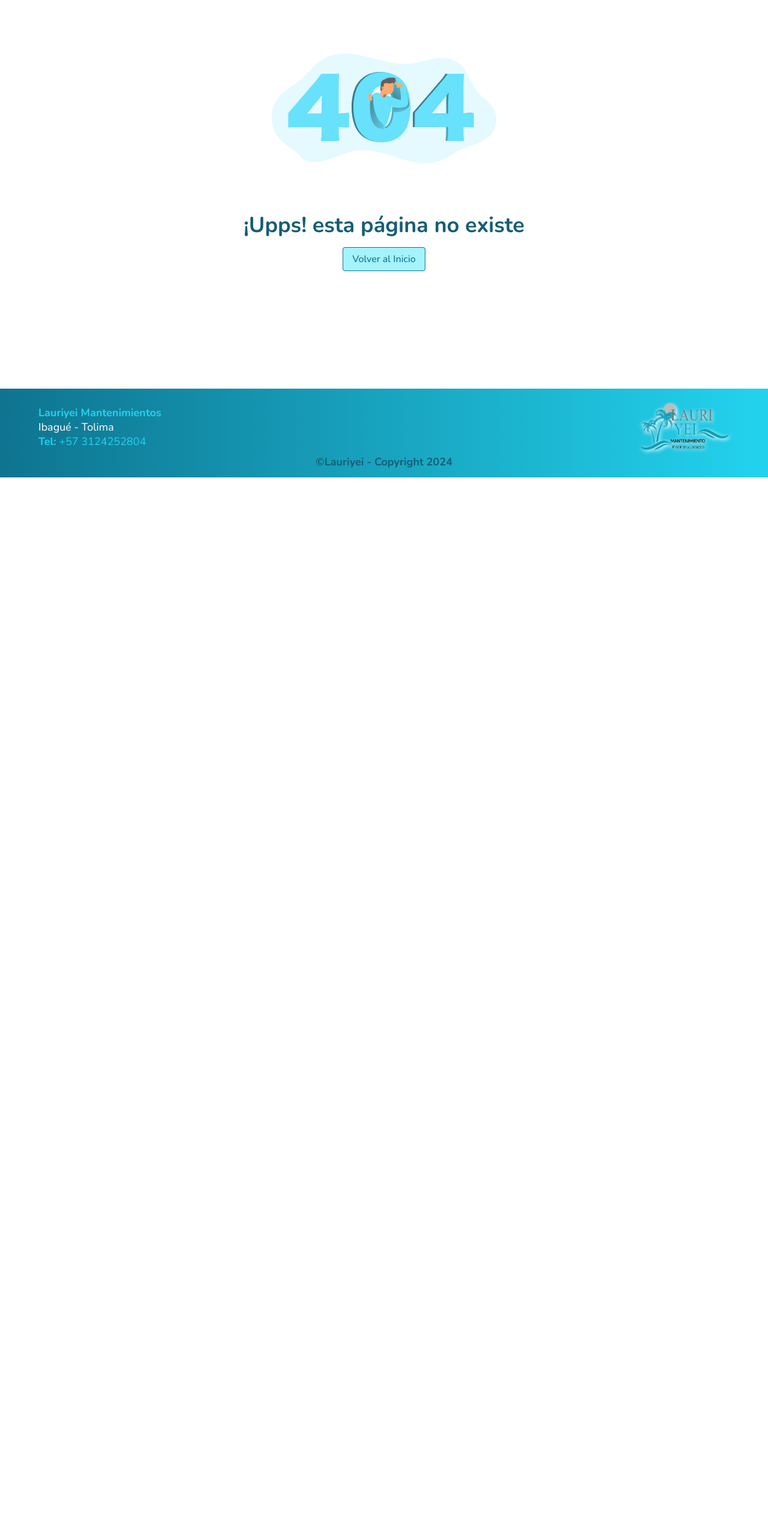
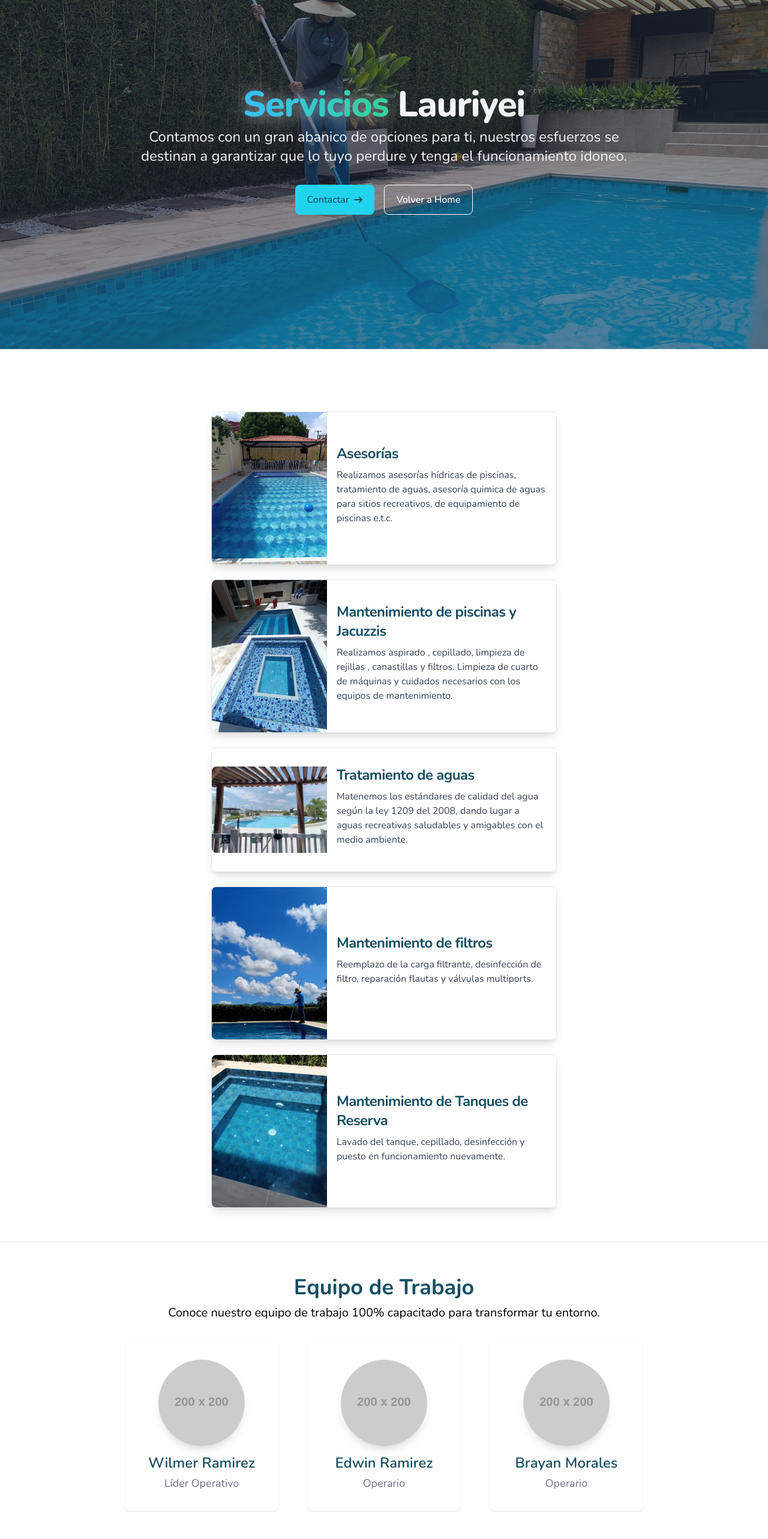
Before and after one commit to sebasmrl/lauriyei, a Next.js app: page /servicios in a window 1280 px wide. Before the commit this address had no page. Shown: the part 160-2726 px from the top of the page at 60% size. Before the commit the page ends 956 px from the top, so only its background shows below. Built offline with nearby package versions, Linux system fonts and the light colour scheme.

Commit message:
Added: Servicios page, EmpoyeeCard component, ServiceCard component, some assets | Modified: Slider component

```diff
--- a/next.config.mjs
+++ b/next.config.mjs
@@ -5,7 +5,15 @@ const nextConfig = {
             {
                 protocol:'https',
                 hostname:'flowbite.s3.amazonaws.com',
-                pathname:'/docs/gallery/masonry/**'
+                pathname:'/docs/**'
+            },
+            {
+                protocol:'https',
+                hostname:'via.placeholder.com',
+            },
+            {
+                protocol:'https',
+                hostname:'placehold.co',
             },
         ]
     }
--- a/src/app/page.tsx
+++ b/src/app/page.tsx
@@ -70,9 +70,9 @@ export default function Home() {
         <p className="tablet:text-center self-center text-xl tablet:text-2xl text-pretty mb-5 tablet:mx-0 movil:mx-3">No esperes más y sé parte de esta gran familia</p>
 
         {/* ClientCard  */}
-        <div className="overflow-hidden movil:mx-4 tablet:mx-16 ">
+        <div className="overflow-hidden movil:mx-6 tablet:mx-16 ">
 
-          <div className="border py-14 flex flex-col justify-center movil:h-[300px] tablet:h-[350px] items-center gap-16 flex-wrap overflow-auto  mb-10 scrollbar-custom">
+          <div className="py-8 flex flex-col  movil:h-[300px] tablet:h-[350px] items-center gap-16 flex-wrap overflow-auto  mb-10 scrollbar-custom">
             <ClientCard imgUrl="/assets/clientes/clubes/img-1.jpg" />
             <ClientCard imgUrl="/assets/clientes/conjuntos/img-4.jpg" />
             <ClientCard imgUrl="/assets/clientes/conjuntos/img-2.jpg" />
--- /dev/null
+++ b/src/app/servicios/page.tsx
@@ -0,0 +1,85 @@
+import { EmployeeCard, ServiceCard } from "@/components";
+import Image from "next/image";
+import Link from "next/link";
+
+export default function Servicios() {
+    return (
+        <div className="flex flex-col">
+
+
+
+            <section className="relative  bg-no-repeat bg-transparent overflow-hidden">
+                <div className="-z-10 absolute w-full bg-slate-800 opacity-50  h-full "></div>
+                <Image className=" bg-transparent absolute -z-20 " src={"/assets/generics/employees/edwin.webp"} alt={"Imagen de fondo de Nuestros Servicios"} width={450} height={300} style={{ objectFit: 'cover', width: '100%', height: '100%' }} />
+
+                <div className="px-4 mx-auto max-w-screen-xl text-center py-24 lg:py-56">
+                    <h2 className="mb-2 text-4xl font-extrabold text-gray-100  md:text-5xl lg:text-6xl tracking-tight leading-none ">
+                        <span className="text-transparent bg-clip-text bg-gradient-to-r to-emerald-400 from-sky-400 drop-shadow-[0px_2px_15px_rgba(255,255,255,0.6)] " >
+                            Servicios
+                        </span> Lauriyei
+                    </h2>
+                    <p className="mb-8 text-lg font-normal text-gray-100 lg:text-2xl sm:px-16 lg:px-48">Contamos con un gran abanico de opciones para ti, nuestros esfuerzos se destinan a garantizar que lo tuyo perdure y tenga el funcionamiento idoneo.</p>
+                    <div className="flex flex-col space-y-4 sm:flex-row sm:justify-center sm:space-y-0">
+                        <Link href="/contactanos" className="inline-flex justify-center items-center py-3 px-5 text-base font-medium text-center text-cyan-900 rounded-lg bg-cyan-400 hover:bg-cyan-200 focus:ring-4 focus:ring-blue-300 ">
+                            Contactar
+                            <svg className="w-3.5 h-3.5 ms-2 rtl:rotate-180" aria-hidden="true" xmlns="http://www.w3.org/2000/svg" fill="none" viewBox="0 0 14 10">
+                                <path stroke="currentColor" strokeLinecap="round" strokeLinejoin="round" strokeWidth="2" d="M1 5h12m0 0L9 1m4 4L9 9" />
+                            </svg>
+                        </Link>
+                        <Link href="/" className="inline-flex justify-center hover:text-gray-900 items-center py-3 px-5 sm:ms-4 text-base font-medium text-center text-white rounded-lg border border-white hover:bg-gray-100 focus:ring-4 focus:ring-gray-400">
+                            Volver a Home
+                        </Link>
+                    </div>
+                </div>
+            </section>
+
+
+            <br />
+            <br />
+
+            <section id="services" className="flex flex-wrap justify-center gap-x-4 gap-y-6 movil:mx-10 tablet:mx-16 py-14 ">
+
+                <ServiceCard title={"Asesorías"} description={"Realizamos asesorías hídricas de piscinas, tratamiento de aguas, asesoría quimica de aguas para sitios recreativos, de equipamiento de piscinas e.t.c."} imgUrl={"/assets/clientes/casa-quinta/img-2.jpg"} />
+                <ServiceCard title={"Mantenimiento de piscinas y Jacuzzis"} description={"Realizamos aspirado , cepillado, limpieza de rejillas , canastillas y filtros. Limpieza de cuarto de máquinas y cuidados necesarios con los equipos de mantenimiento."} imgUrl={"/assets/clientes/casa-quinta/img-1.jpg"} />
+                <ServiceCard title={"Tratamiento de aguas"} description={"Matenemos los estándares de calidad del agua según la ley 1209 del 2008, dando lugar a aguas recreativas saludables y amigables con el medio ambiente."} imgUrl={"/assets/clientes/clubes/img-1.jpg"} />
+                <ServiceCard title={"Mantenimiento de filtros"} description={"Reemplazo de la carga filtrante, desinfección de filtro, reparación flautas y válvulas multiports."} imgUrl={"/assets/clientes/casa-quinta/img-6.jpg"} />
+                <ServiceCard title={"Mantenimiento de Tanques de Reserva"} description={"Lavado del tanque,  cepillado, desinfección y puesto en funcionamiento nuevamente."} imgUrl={"/assets/clientes/casa-quinta/jacuzzis/img-1.jpg"} />
+
+            </section>
+
+            <hr />
+
+            <section className="flex flex-col py-14 movil:px-4">
+                <h3 className="self-center font-bold text-4xl text-cyan-900 pb-2">Equipo de Trabajo</h3>
+                <p className="self-center text-center text-xl">Conoce nuestro equipo de trabajo 100% capacitado para transformar tu entorno.</p>
+
+                <div className="flex flex-wrap tablet:mx-16 mt-8 gap-12 justify-center" >
+                    <EmployeeCard name={"Wilmer Ramirez"} position={"Líder Operativo"} imgUrl={"https://placehold.co/200x200/FFFFFF/000000/png"} />
+                    <EmployeeCard name={"Edwin Ramirez"} position={"Operario"} imgUrl={"https://placehold.co/200x200/FFFFFF/000000/png"} />
+                    <EmployeeCard name={"Brayan Morales"} position={"Operario"} imgUrl={"https://placehold.co/200x200/FFFFFF/000000/png"} />
+                </div>
+
+
+
+            </section>
+
+            <br />
+        </div>
+    )
+}
+
+
+{/* <div className="max-w-md mx-auto bg-slate-200 rounded-xl shadow-md overflow-hidden md:max-w-2xl">
+    <details className="p-4 transition-all">
+        <summary className="flex items-center cursor-pointer">
+            <Image className="w-16 h-16 rounded-full mr-4" src="https://via.placeholder.com/150" alt="Imagen de ejemplo" width={200} height={200} />
+            <div>
+                <h2 className="text-xl font-semibold text-gray-900">Título del Detalle</h2>
+                <p className="text-gray-500">Haz clic para ver más detalles</p>
+            </div>
+        </summary>
+        <div className="mt-4 transition-all">
+            <p className="text-gray-700">Esta es la descripción detallada que se muestra cuando se expande el elemento <code>&lt;details&gt;</code>. Puedes incluir cualquier contenido aquí, como texto adicional, imágenes, enlaces, etc.</p>
+        </div>
+    </details>
+</div> */}
--- /dev/null
+++ b/src/components/employee-card/EmployeeCard.tsx
@@ -0,0 +1,17 @@
+import Image from 'next/image'
+
+interface Props{
+    name: string;
+    position:string;
+    imgUrl:string;
+}
+
+export const EmployeeCard = ({ name, position, imgUrl}:Props) => {
+    return (
+        <div className="flex flex-col items-center px-4 py-8  w-[16rem] rounded-lg  shadow overflow-hidden">
+            <Image className="w-36 h-36 mb-3 rounded-full shadow-lg" src={imgUrl} alt="Foto de empleado" width={200} height={200} />
+            <h5 className="mb-1 text-2xl font-semibold text-cyan-900">{name}</h5>
+            <span className="text-lg text-gray-500">{position}</span>
+        </div>
+    )
+}
--- a/src/components/footer/Footer.tsx
+++ b/src/components/footer/Footer.tsx
@@ -27,7 +27,7 @@ export const Footer = () => {
           />
         </div>
 
-        <p className="self-center text-cyan-800 tablet:text-lg font-bold pt-1">©Lauriyei - Copyright 2024</p>
+        <p className="self-center text-cyan-800 tablet:text-lg font-bold pt-1">©2024 Lauriyei® - Derechos Reservados</p>
 
       </footer>
   )
--- /dev/null
+++ b/src/components/service-card/ServiceCard.tsx
@@ -0,0 +1,19 @@
+import Image from 'next/image'
+
+interface Props{
+    title: string;
+    description: string;
+    imgUrl: string;
+}
+
+export const ServiceCard = ({ title, description, imgUrl}:Props) => {
+    return (
+        <div className="overflow-hidden flex flex-col items-center border border-gray-200 rounded-lg tablet:flex-row md:max-w-xl hover:bg-gray-100  shadow-lg cursor-pointer md:hover:scale-[1.15] transition-all max-h-64 min-h-52">
+            <Image className="object-cover w-full  h-52 md:h-auto md:w-48 md:rounded-none md:rounded-s-lg" src={imgUrl} alt="imagen de un servicio" width={200} height={200} />
+            <div className="flex flex-col justify-between p-4 leading-normal">
+                <h5 className="mb-2 text-2xl font-bold tracking-tight text-cyan-900">{ title }</h5>
+                <p className="mb-3 font-normal text-gray-700 ">{ description }</p>
+            </div>
+        </div>
+    )
+}
--- a/src/components/slider/Slider.tsx
+++ b/src/components/slider/Slider.tsx
@@ -3,6 +3,7 @@ import { useEffect, useState } from 'react';
 import { BsChevronCompactLeft, BsChevronCompactRight } from 'react-icons/bs';
 import { RxDotFilled } from 'react-icons/rx';
 import { SlideData } from '@/staticdata';
+import Image from 'next/image';
 
 interface Props{
     slideData:SlideData[]
@@ -47,10 +48,11 @@ export const Slider = ({slideData}:Props) => {
 
     return (
         <div className=' movil:px-2 md:px-16 movil:h-slide-movil sm:h-slide w-full m-auto relative group'>
-            <div
+            {/* <div
                 style={{ backgroundImage: `url(${slideData[currentIndex].url})` }}
                 className='w-full h-full rounded bg-center bg-cover duration-500'
-            ></div>
+            ></div> */}
+            <Image className="w-full h-full rounded object-center object-cover duration-500 transition-all" src={slideData[currentIndex].url} alt={'slider image'} width={600} height={500} priority={true} />
             <div className='flex justify-between w-full movil:-translate-y-44 md:-translate-y-80 movil:px-2 md:px-6'>
                 {/* Left Arrow */}
                 <div className=' text-2xl rounded-full  p-2 hover:bg-cyan-500 bg-black/20 text-white cursor-pointer'>
--- a/tailwind.config.ts
+++ b/tailwind.config.ts
@@ -1,4 +1,3 @@
-import { transform } from "next/dist/build/swc";
 import type { Config } from "tailwindcss";
 
 const config: Config = {
@@ -33,13 +32,22 @@ const config: Config = {
         fadeInUp:{
           '0%': { opacity: '0', transform: 'translateY(50%)' },
           '100%':{ opacity: '1',  transform: 'translateY(0)' }
+        },
+
+        scaleUpRollback:{
+          '0%':{ scale: '1.0' },
+          //'40%':{ scale:'0.97' },
+          '50%':{ scale:'1.08' },
+          '100%':{scale:'1.0'}
         }
+
 
       },
       animation:{
         'c-fade-in':'fadeIn .8s ease-out',
         'c-fade-in-down': 'fadeInDown .4s ease-out',
-        'c-fade-in-up': 'fadeInUp .4s ease-out'
+        'c-fade-in-up': 'fadeInUp .4s ease-out',
+        'c-scale-up-rollback': 'scaleUpRollback .7s ease-out'
       },
       height:{
         'slide': '590px',
```
Also changed, not shown: src/components/index.ts (+6 -4 lines), public/assets/generics/employees/edwin.webp (added).
